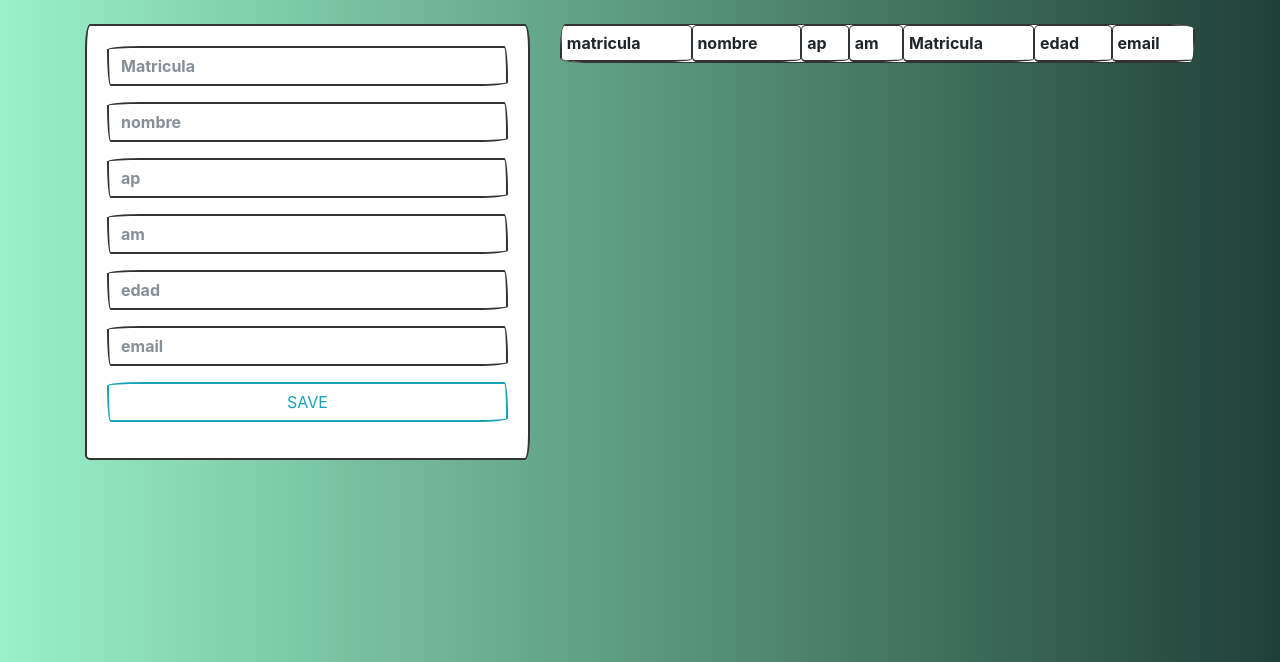
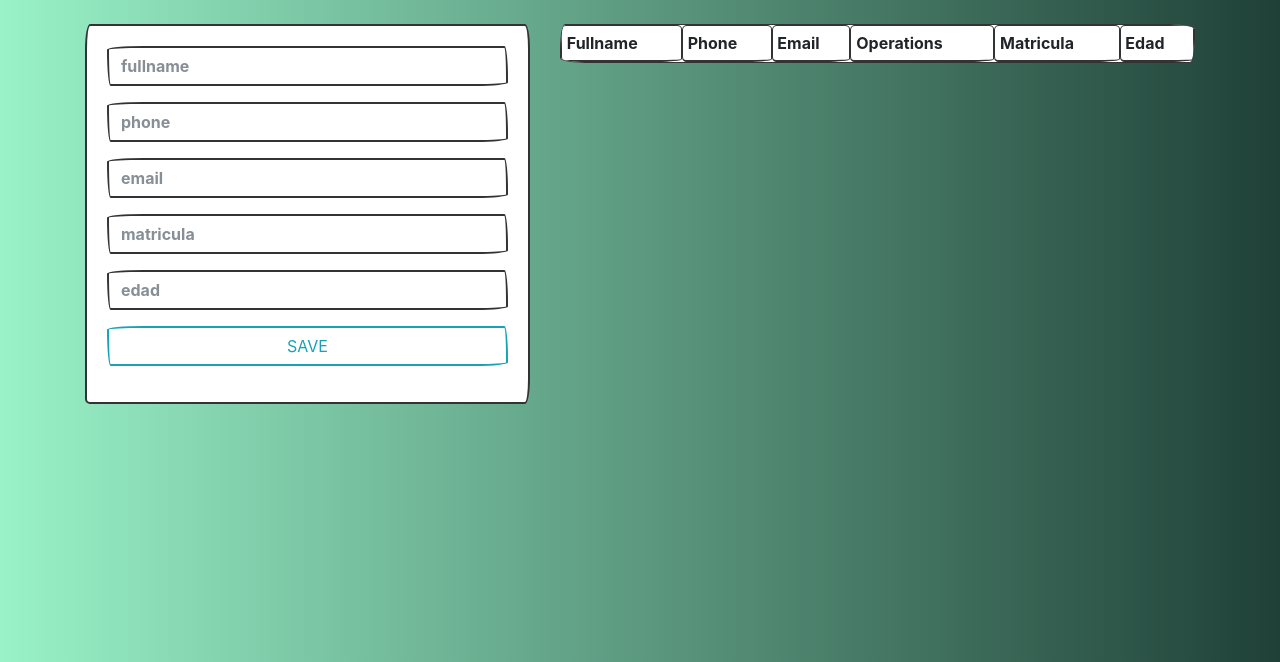
Before and after one commit to RiversHIRSCH/python-contacts-app, a Flask app: template templates/index.html in a window 1280 px wide. Shown: the part 60-722 px from the top of the page. Run offline with Flask 2, Linux system fonts and the light colour scheme; the template is opened without the code that fills it, so the values that code supplies are empty; some libraries are stand-ins or nearby versions; some web fonts are replaced.

Commit message:
Revert "rivers gay"
This reverts commit b4dcfde4deaf51447ee7c6d86014d9cec04ccc0f.

```diff
--- a/App.py
+++ b/App.py
@@ -9,7 +9,7 @@ app = Flask(__name__)
 app.config['MYSQL_HOST'] = 'localhost'
 app.config['MYSQL_USER'] = 'root'
 app.config['MYSQL_PASSWORD'] = ''
-app.config['MYSQL_DB'] = 'Evidencia'
+app.config['MYSQL_DB'] = 'flaskcontacts'
 mysql = MySQL(app)
 
 
@@ -21,7 +21,7 @@ app.secret_key = 'mysecretkey'
 @app.route('/')
 def Index():
     cur = mysql.connection.cursor()
-    cur.execute('SELECT * FROM alumnos')
+    cur.execute('SELECT * FROM contacts')
     data = cur.fetchall()
     # print(data) # Impresion de la tupla
     return render_template('index.html', contacts=data)
@@ -31,19 +31,18 @@ def Index():
 @app.route('/add_contact', methods=['POST'])
 def add_contact():
     if request.method == 'POST':
+        fullname = request.form['fullname']
+        phone = request.form['phone']
+        email = request.form['email']
         matricula = request.form['matricula']
-        nombre = request.form['nombre']
-        ap = request.form['ap']
-        am = request.form['am']
         edad = request.form['edad']
-        email = request.form['email']
 
         # ESTABLECER CONEXION
         cur = mysql.connection.cursor()
 
         # CONSULTA
         cur.execute(
-            'INSERT INTO alumnos (matricula, nombre, ap, am, edad, email) VALUES (%s, %s, %s, %s, %s, %s)', (matricula, nombre, ap , am, edad, email))
+            'INSERT INTO contacts (fullname, phone, email, matricula, edad) VALUES (%s, %s, %s, %s, %s)', (fullname, phone, email, matricula, edad))
 
         # EJECUTAR CONSULTA
         mysql.connection.commit()
@@ -89,7 +88,7 @@ def update_contact(id):
 @app.route('/delete/<string:id>')
 def delete_contact(id):
     cur = mysql.connection.cursor()
-    cur.execute('DELETE FROM alumnos WHERE matricula={0}'.format(id))
+    cur.execute('DELETE FROM contacts WHERE id={0}'.format(id))
     mysql.connection.commit()
     flash('Contact Removed Successfully')
     return redirect(url_for('Index'))
--- a/templates/index.html
+++ b/templates/index.html
@@ -19,22 +19,19 @@
         <div class="card card-body">
             <form action="/add_contact" method="POST">
                 <div class="form-group">
-                    <input type="text" name="matricula" placeholder="Matricula" class="form-control">
+                    <input type="text" name="fullname" placeholder="fullname" class="form-control">
                 </div>
                 <div class="form-group">
-                    <input type="text" name="nombre" placeholder="nombre" class="form-control">
+                    <input type="text" name="phone" placeholder="phone" class="form-control">
                 </div>
                 <div class="form-group">
-                    <input type="text" name="ap" placeholder="ap" class="form-control">
+                    <input type="text" name="email" placeholder="email" class="form-control">
                 </div>
                 <div class="form-group">
-                    <input type="text" name="am" placeholder="am" class="form-control">
+                    <input type="text" name="matricula" placeholder="matricula" class="form-control">
                 </div>
                 <div class="form-group">
                     <input type="text" name="edad" placeholder="edad" class="form-control">
-                </div>
-                <div class="form-group">
-                    <input type="text" name="email" placeholder="email" class="form-control">
                 </div>
                 <div class="form-group">
                     <button type="submit" class="btn btn-block btn-outline-info">SAVE</button>
@@ -46,23 +43,21 @@
         <table class="table table-striped table-bordered bg-white table-sm">
             <thead>
                 <tr>
-                    <td>matricula</td>
-                    <td>nombre</td>
-                    <td>ap</td>
-                    <td>am</td>
+                    <td>Fullname</td>
+                    <td>Phone</td>
+                    <td>Email</td>
+                    <td>Operations</td>
                     <td>Matricula</td>
-                    <td>edad</td>
-                    <td>email</td>
+                    <td>Edad</td>
                 </tr>
             </thead>
             <tbody>
                 {% for contact in contacts %}
                 <tr>
-                    <td>{{ contact.0 }}</td>
                     <td>{{ contact.1 }}</td>
                     <td>{{ contact.2 }}</td>
                     <td>{{ contact.3 }}</td>
-                    <td>{{ contact.3 }}</td>
+                    <td>{{ contact.4 }}</td>
                     <td>{{ contact.5 }}</td>
                     <td>
                         <a href="/edit/{{ contact.0 }}" class="btn btn-secondary btn-sm">Edit</a>
```
